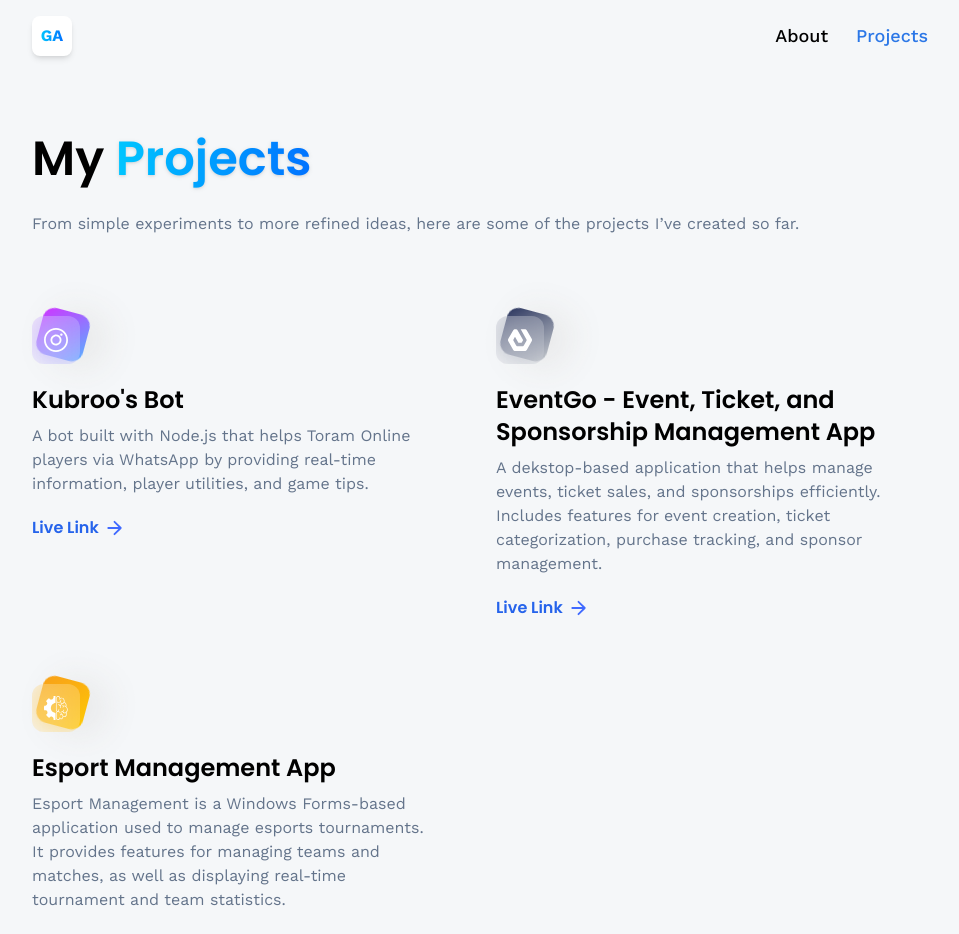
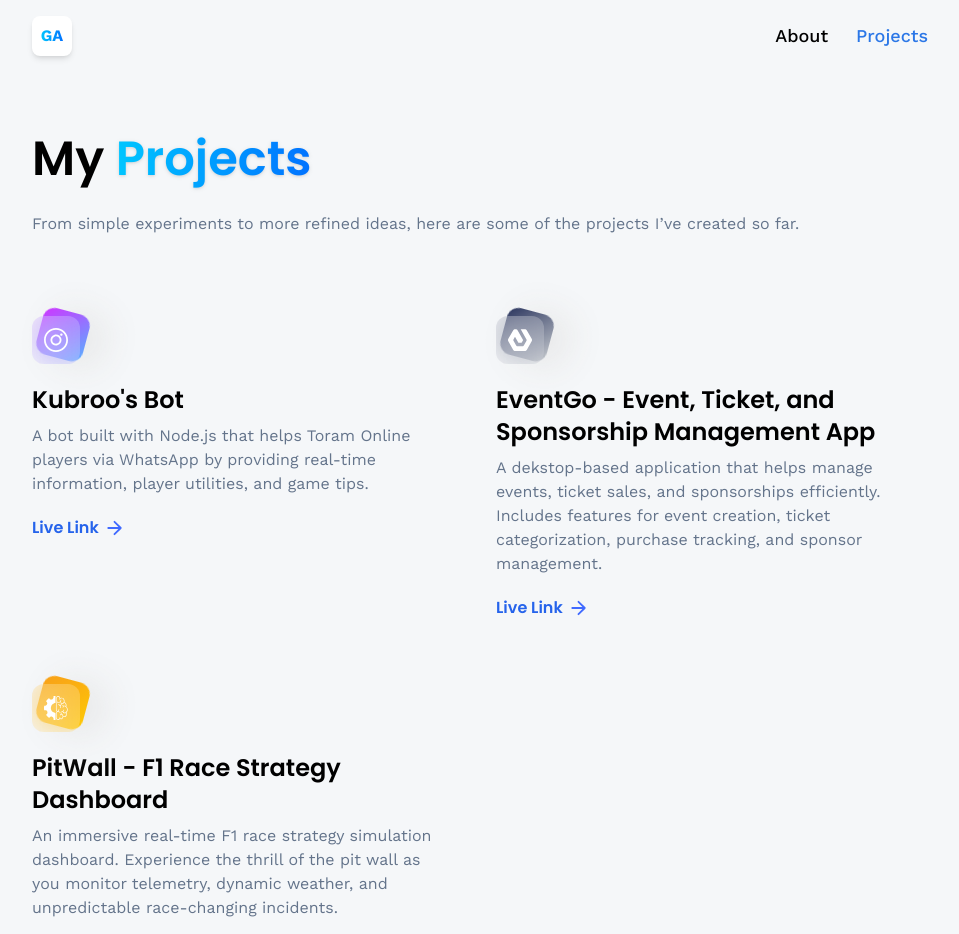
Before and after one commit to Kubrooo/3d-portfolio, a React (Vite) app: page /projects in a window 1280 px wide. Shown: the top 934 px of the page, without its empty margins (160-1119 px from the left). Built offline with nearby package versions, Linux system fonts and the light colour scheme.

Commit message:
fix: update project list in projects page and fix live link

```diff
--- a/src/constants/index.js
+++ b/src/constants/index.js
@@ -163,8 +163,8 @@ export const projects = [
     {
         iconUrl: summiz,
         theme: 'btn-back-yellow',
-        name: 'Esport Management App',
-        description: 'Esport Management is a Windows Forms-based application used to manage esports tournaments. It provides features for managing teams and matches, as well as displaying real-time tournament and team statistics.',
-        link: 'https://github.com/Kubrooo/EsportManagement',
+        name: 'PitWall - F1 Race Strategy Dashboard',
+        description: 'An immersive real-time F1 race strategy simulation dashboard. Experience the thrill of the pit wall as you monitor telemetry, dynamic weather, and unpredictable race-changing incidents.',
+        link: 'https://pit-wall-dashboard.vercel.app/',
     }
 ];
```
